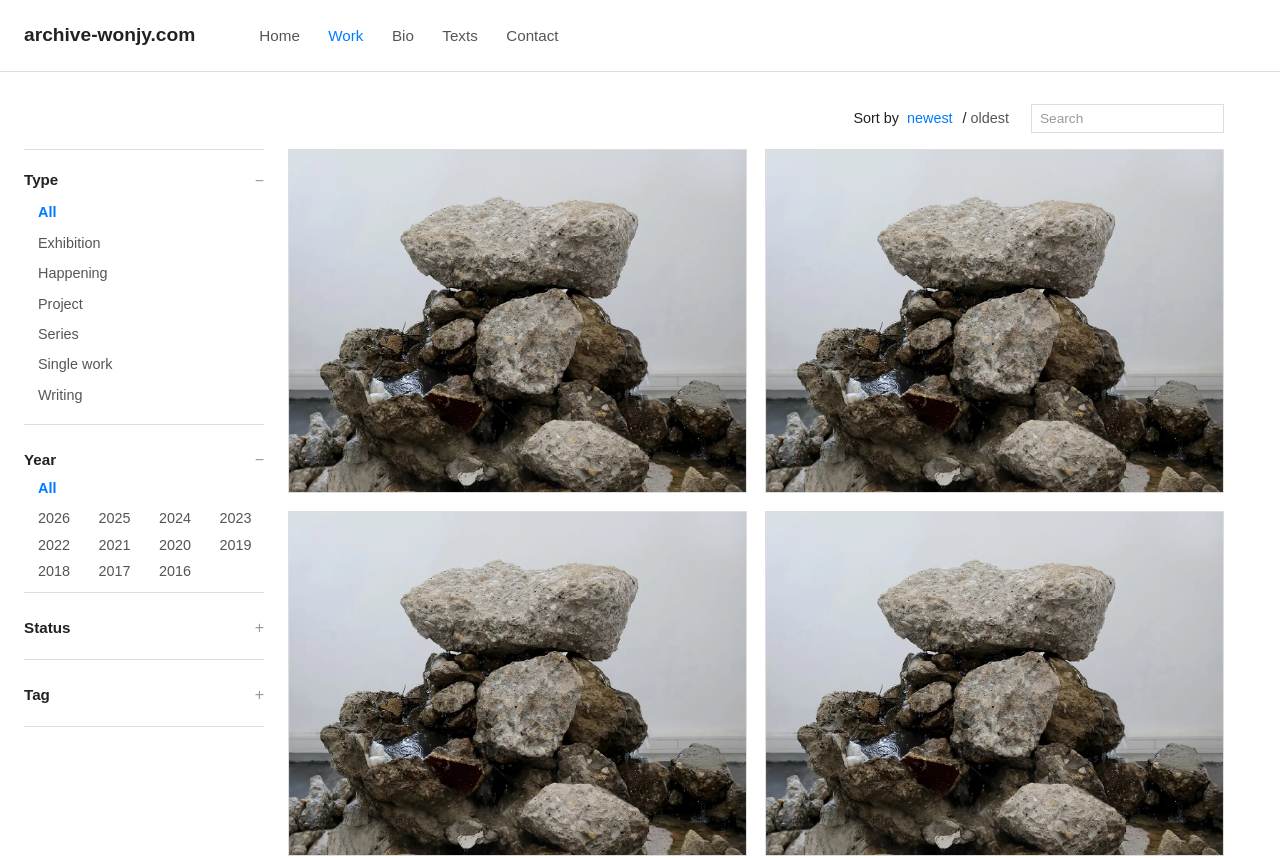
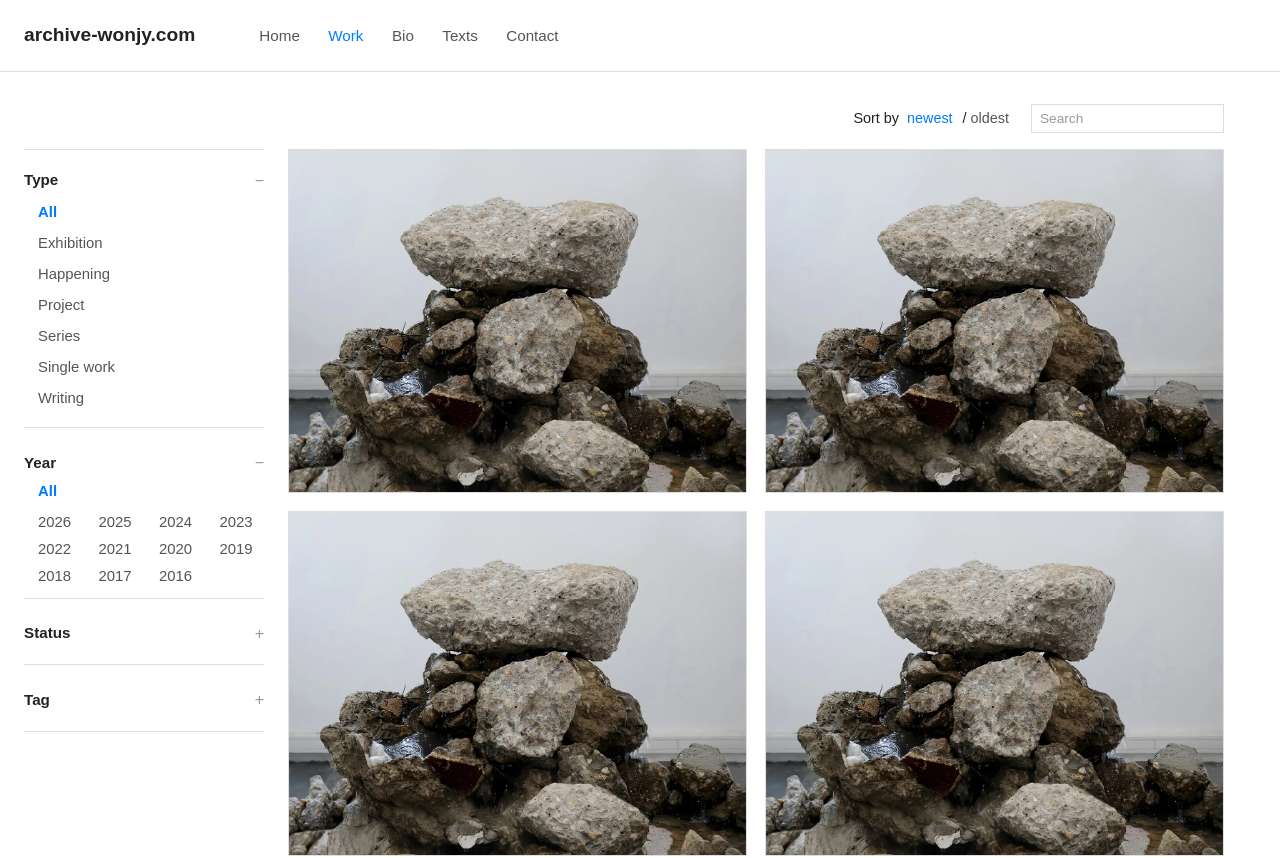
Before and after one commit to Won-Jy/archive-wonjy, a Jekyll site: the page built from work.html, in a window 1280 px wide. Shown: the top 858 px of the page. Built offline with Jekyll 4.4.1, drawn with Linux system fonts in a browser that asks for light colours.

Commit message:
Update work.html

```diff
--- a/work.html
+++ b/work.html
@@ -105,7 +105,7 @@ margin: 6px 0 8px;
 
 /*사이드바 필터 내용물들 스타일*/
 .sidebar .filter-body .chip {
-  font-size: 0.90em;     /* 폰트 크기 */
+  font-size: 0.93em;     /* 폰트 크기 */
   line-height: 1.0;      /* 줄 간격 */
   margin-bottom: 4px;    /* 항목 간 간격 */
   color: #555;           /* 기본 글자색 (짙은 회색) */
```
